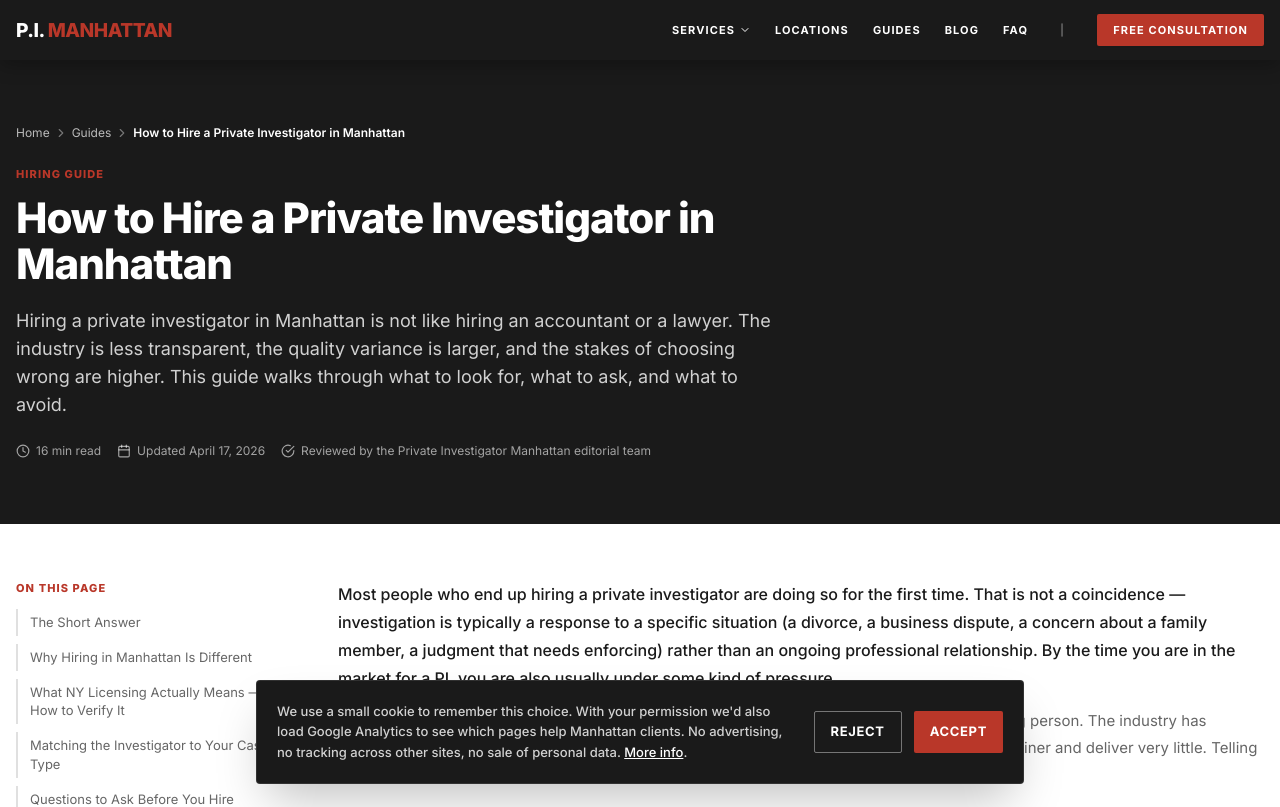
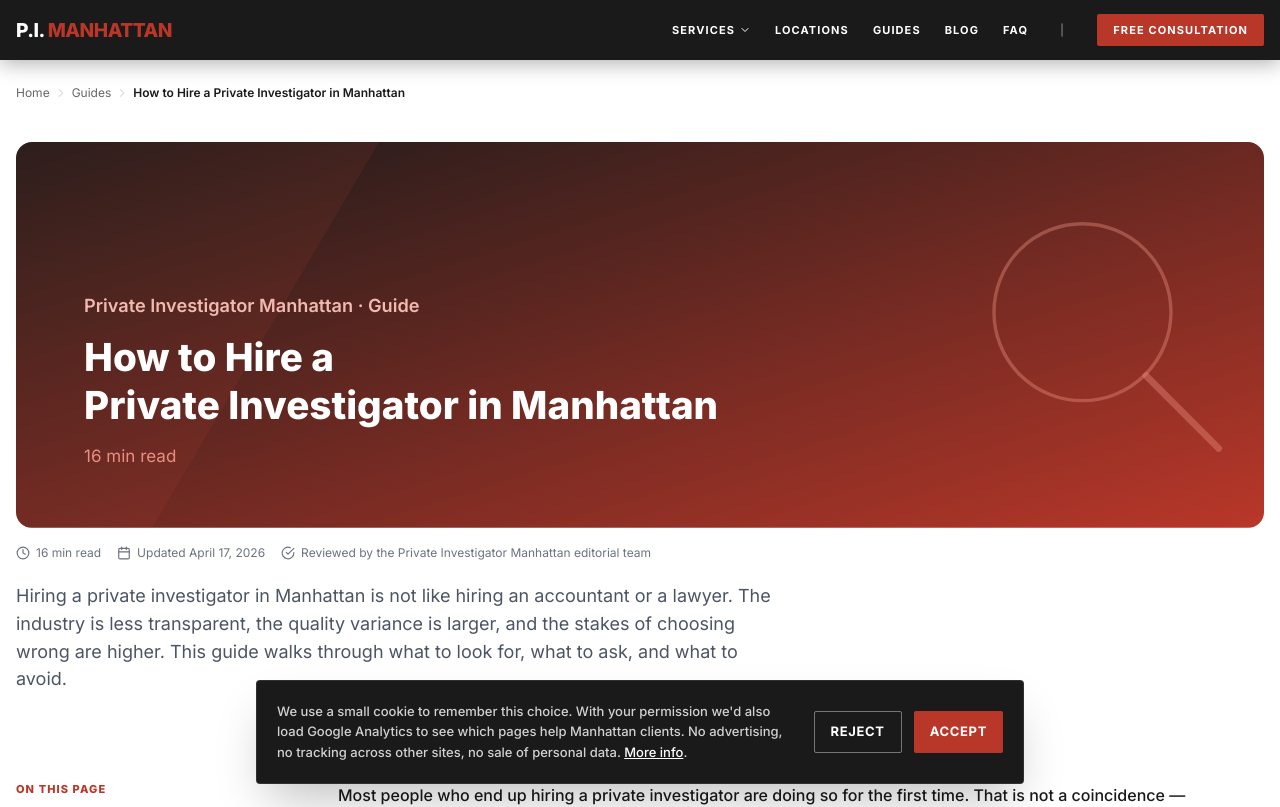
Before and after one commit to nahadgur/privateinvestigatormanhattan, a Next.js app: page /guides/hire-a-pi-manhattan/ in a window 1280 px wide. Shown: the top 807 px of the page. Built offline with nearby package versions, Linux system fonts and the light colour scheme.

Commit message:
Add inline-SVG SpokeHero on blog spokes + guide hubs (magnifier motif, no images)

```diff
--- a/app/blog/[slug]/BlogArticleClient.tsx
+++ b/app/blog/[slug]/BlogArticleClient.tsx
@@ -7,6 +7,15 @@ import { Header } from '@/components/Header';
 import { Footer } from '@/components/Footer';
 import { LeadFormModal } from '@/components/LeadFormModal';
 import { Breadcrumbs } from '@/components/Breadcrumbs';
+import { SpokeHero } from '@/components/SpokeHero';
+
+function estimateReadMins(blocks: { text?: string; items?: string[] }[]): number {
+  const words = blocks.reduce((n, b) => {
+    const t = (b.text || '') + ' ' + ((b.items || []).join(' '));
+    return n + t.trim().split(/\s+/).filter(Boolean).length;
+  }, 0);
+  return Math.max(3, Math.round(words / 200));
+}
 import { ServiceBanner } from '@/components/ServiceBanner';
 import { getArticlesByHub } from '@/data/blog';
 import { getGuideBySlug } from '@/data/guides';
@@ -162,32 +171,27 @@ export function BlogArticleClient({ article }: { article: BlogArticle }) {
       <Header onOpenModal={() => setIsModalOpen(true)} />
       <main id="main-content" className="flex-grow">
         {/* Hero */}
-        <section className="bg-ink text-white relative overflow-hidden">
-          {article.featuredImage ? (
-            <div className="absolute inset-0">
-              {/* eslint-disable-next-line @next/next/no-img-element */}
-              <img src={article.featuredImage} alt="" className="w-full h-full object-cover opacity-25" loading="eager" />
-              <div className="absolute inset-0 bg-gradient-to-t from-ink via-ink/85 to-ink/50" />
+        <section className="bg-white">
+          <div className="container-width pt-6">
+            <Breadcrumbs items={[{ label: 'Blog', href: '/blog/' }, { label: article.title }]} />
+          </div>
+          <div className="container-width pt-4 pb-8">
+            <SpokeHero
+              title={article.title}
+              hubName={hubGuide?.title ?? null}
+              hubSlug={article.hub}
+              readMins={estimateReadMins(article.content)}
+            />
+            <div className="mt-4 flex items-center gap-4 text-sm text-gray-500">
+              <span className="inline-flex items-center gap-1.5 text-primary font-semibold">
+                <Tag className="w-3.5 h-3.5" /> {article.category}
+              </span>
+              <span className="inline-flex items-center gap-1.5">
+                <Calendar className="w-3.5 h-3.5" /> {article.publishDate}
+              </span>
             </div>
-          ) : (
-            <div className="absolute inset-0 bg-[radial-gradient(ellipse_at_top_right,rgba(185,55,41,0.3),transparent_60%)] pointer-events-none" />
-          )}
-          <div className="container-width py-12 md:py-20 relative z-10">
-            <Breadcrumbs items={[{ label: 'Blog', href: '/blog/' }, { label: article.title }]} light />
-            <div className="max-w-3xl mt-4">
-              <div className="flex items-center gap-4 mb-4">
-                <span className="inline-flex items-center gap-1.5 text-[11px] text-primary font-bold uppercase tracking-widest">
-                  <Tag className="w-3 h-3" /> {article.category}
-                </span>
-                <span className="inline-flex items-center gap-1.5 text-[11px] text-white/70">
-                  <Calendar className="w-3 h-3" /> {article.publishDate}
-                </span>
-                <span className="inline-flex items-center gap-1.5 text-[11px] text-white/70">By PIM</span>
-              </div>
-              <h1 className="text-[1.8rem] md:text-[2.4rem] lg:text-[2.8rem] font-extrabold tracking-tight leading-[1.1]">
-                {article.title}
-              </h1>
-            </div>
+            {/* Real heading kept for SEO/a11y; the SVG above is decorative. */}
+            <h1 className="sr-only">{article.title}</h1>
           </div>
         </section>
 
--- a/app/guides/[slug]/GuideArticleClient.tsx
+++ b/app/guides/[slug]/GuideArticleClient.tsx
@@ -9,6 +9,7 @@ import { Header } from '@/components/Header';
 import { Footer } from '@/components/Footer';
 import { LeadFormModal } from '@/components/LeadFormModal';
 import { Breadcrumbs } from '@/components/Breadcrumbs';
+import { SpokeHero } from '@/components/SpokeHero';
 import { siteConfig } from '@/data/site';
 import { buildGuideSchema, buildBreadcrumbSchema, buildFAQSchema, buildEditorialAuthor } from '@/data/schema-helpers';
 
@@ -154,14 +155,13 @@ export function GuideArticleClient({ guide }: { guide: Guide }) {
       <div id="main-content" tabIndex={-1} />
 
       {/* Hero */}
-      <section className="bg-ink text-white py-12 md:py-16">
-        <div className="container-width">
-          <Breadcrumbs items={[{ label: 'Guides', href: '/guides/' }, { label: guide.title }]} light />
-          <div className="max-w-3xl mt-3">
-            <div className="text-[11px] font-extrabold uppercase tracking-widest text-primary mb-3">{guide.heroEyebrow}</div>
-            <h1 className="text-[32px] md:text-[42px] font-extrabold tracking-tight leading-[1.1] mb-5">{guide.title}</h1>
-            <p className="text-[16px] md:text-[18px] text-white/80 leading-[1.55] mb-6">{guide.heroDescription}</p>
-            <div className="flex flex-wrap gap-4 text-[12px] text-white/60">
+      <section className="bg-white">
+        <div className="container-width pt-6">
+          <Breadcrumbs items={[{ label: 'Guides', href: '/guides/' }, { label: guide.title }]} />
+        </div>
+        <div className="container-width pt-4 pb-8">
+          <SpokeHero title={guide.title} hubName="Guide" hubSlug={guide.slug} readMins={guide.readingTimeMinutes} />
+          <div className="mt-4 flex flex-wrap gap-4 text-[12px] text-gray-500">
             <div className="flex items-center gap-1.5">
               <Clock className="w-3.5 h-3.5" />
               <span>{guide.readingTimeMinutes} min read</span>
@@ -175,7 +175,9 @@ export function GuideArticleClient({ guide }: { guide: Guide }) {
               <span>Reviewed by the Private Investigator Manhattan editorial team</span>
             </div>
           </div>
-          </div>
+          {/* Real heading kept for SEO/a11y; the SVG above is decorative. */}
+          <h1 className="sr-only">{guide.title}</h1>
+          <p className="text-[16px] md:text-[18px] text-gray-600 leading-[1.55] mt-5 max-w-3xl">{guide.heroDescription}</p>
         </div>
       </section>
 
--- /dev/null
+++ b/components/SpokeHero.tsx
@@ -0,0 +1,77 @@
+// components/SpokeHero.tsx
+// Inline-SVG hero for blog spokes + guide hubs. No <img>, no file, no external
+// host. Motif: a magnifying glass over a noir wedge (matches the PI vertical).
+// The gradient hue is seeded by the hub slug, so every spoke under a hub shares
+// a colour and different hubs differ. The SVG is decorative (aria-hidden); the
+// page keeps the real <h1> (rendered sr-only by the caller).
+
+// Baked brand name (no siteConfig import needed for the eyebrow).
+const SITE_NAME = 'Private Investigator Manhattan';
+
+// Noir crimson palette. Each pair is a [dark, mid] gradient; the hub hash picks
+// one so hubs differ but stay on-brand.
+const PAIRS: [string, string][] = [
+  ['#1A1A1A', '#7F261E'],
+  ['#1A1A1A', '#972B20'],
+  ['#1A1A1A', '#B93729'],
+];
+const SUBTLE = '#F2B9AF';
+const ACCENT = '#E88F80';
+
+function hashIndex(s: string, mod: number): number {
+  let h = 0;
+  for (let i = 0; i < s.length; i++) h = (h * 31 + s.charCodeAt(i)) >>> 0;
+  return h % mod;
+}
+
+// Balance a title across two lines by word count.
+function twoLines(t: string): [string, string] {
+  const w = t.trim().split(/\s+/);
+  if (w.length < 3) return [t, ''];
+  const cut = Math.ceil(w.length / 2);
+  return [w.slice(0, cut).join(' '), w.slice(cut).join(' ')];
+}
+
+export function SpokeHero({
+  title,
+  hubName,
+  hubSlug,
+  readMins,
+}: {
+  title: string;
+  hubName: string | null;
+  hubSlug: string;
+  readMins: number;
+}) {
+  const seed = hubSlug || title;
+  const [d0, d1] = PAIRS[hashIndex(seed, PAIRS.length)];
+  const [l1, l2] = twoLines(title);
+  const eyebrow = `${SITE_NAME}${hubName ? ' · ' + hubName : ''}`;
+  const gid = `sh-${hashIndex(seed, 99999)}`;
+  // Smaller type for long single lines so they don't overflow.
+  const fs = Math.max(l1.length, l2.length) > 40 ? 28 : 34;
+
+  return (
+    <svg
+      viewBox="0 0 1100 340"
+      className="w-full h-auto block rounded-2xl"
+      role="img"
+      aria-hidden="true"
+      preserveAspectRatio="xMidYMid slice"
+    >
+      <title>{title}</title>
+      <defs>
+        <linearGradient id={gid} x1="0" y1="0" x2="1" y2="1">
+          <stop offset="0" stopColor={d0} />
+          <stop offset="1" stopColor={d1} />
+        </linearGradient>
+      </defs>
+      <rect width="1100" height="340" fill={`url(#${gid})`} />
+      <polygon points="0,0 320,0 120,340 0,340" fill="#CA4837" fillOpacity="0.10"/><g fill="none" stroke="#E88F80" strokeOpacity="0.4"><circle cx="940" cy="150" r="78" strokeWidth="3"/><line x1="996" y1="206" x2="1060" y2="270" strokeWidth="6" strokeLinecap="round"/></g>
+      <text x="60" y="150" fill={SUBTLE} fontSize="16" fontWeight="600">{eyebrow}</text>
+      <text x="60" y="202" fill="#ffffff" fontSize={fs} fontWeight="800">{l1}</text>
+      {l2 ? <text x="60" y={202 + fs + 8} fill="#ffffff" fontSize={fs} fontWeight="800">{l2}</text> : null}
+      <text x="60" y={l2 ? 202 + (fs + 8) * 2 - 4 : 248} fill={ACCENT} fontSize="15">{readMins} min read</text>
+    </svg>
+  );
+}
```
Lines whose indentation alone changed are shown as unchanged.
